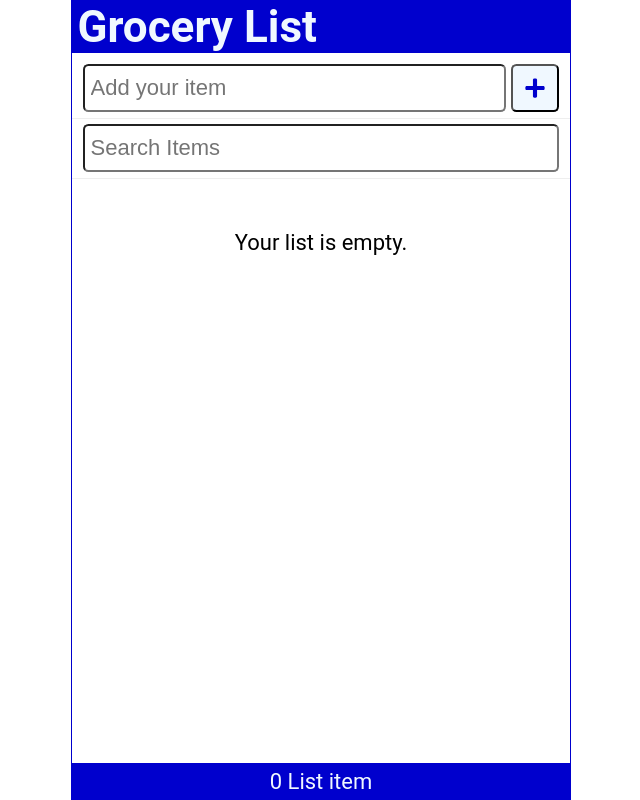
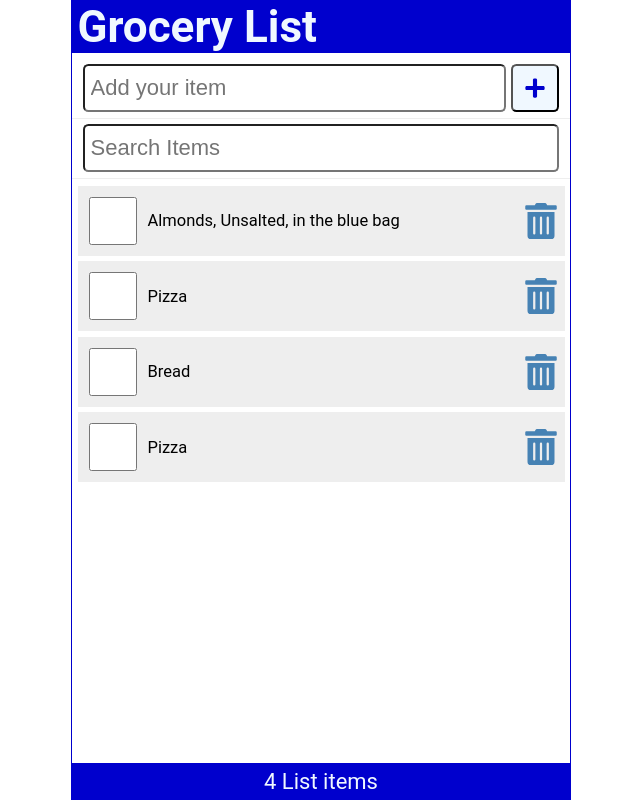
Before and after one commit to subdit/Shopping-List-react, a React (Create React App) app in the folder grocery-list/shopping-list/: page / in a window 1280 px wide. Shown: the whole page, without its empty margins (319-959 px from the left). Built offline with nearby package versions, Linux system fonts and the light colour scheme; data requests are answered from the project's data file.

Commit message:
add isLoading function and add logic if the state is loading by set timeOut to show the message

```diff
--- a/grocery-list/shopping-list/data/db.json
+++ b/grocery-list/shopping-list/data/db.json
@@ -17,7 +17,7 @@
     },
     {
       "id": 4,
-      "checked": "false",
+      "checked": false,
       "item": "Pizza"
     }
   ]
--- a/grocery-list/shopping-list/src/App.js
+++ b/grocery-list/shopping-list/src/App.js
@@ -7,15 +7,45 @@
 import { useState, useEffect } from 'react';
 
 function App() {
-  const [items, setItems] = useState(
-    JSON.parse(localStorage.getItem('shoppinglist')) || []
-  );
+  const API_URL = 'http://localhost:3500/items';
+
+  const [items, setItems] = useState([]);
+  // const [items, setItems] = useState(
+  //   JSON.parse(localStorage.getItem('shoppinglist')) || []
+  // );
   const [newItem, setNewItem] = useState('');
   const [search, setSearch] = useState('');
+  const [fetchError, setFetchError] = useState(null);
+  const [isLoading, setIsLoading] = useState(true);
 
+  // using asynch await not fetch.then inside useEffect to async and await for the API_URL to response
+  // use try {} catch(err) and (async () => await fetchItems())();
   useEffect(() => {
-    localStorage.setItem('shopping list', JSON.stringify(items));
-  }, [items]);
+    const fetchItems = async () => {
+      try {
+        const response = await fetch(API_URL);
+        if (!response.ok) throw Error('Did not receive expected data'); // set fetchError to catch the response message
+
+        const listItems = await response.json();
+        console.log(listItems);
+        setItems(listItems);
+        setFetchError(null);
+      } catch (err) {
+        // console.log(err.message);
+        setFetchError(err.message);
+      } finally {
+        setIsLoading(false);
+      }
+    };
+    // set time out for loading 2 second
+    setTimeout(() => {
+      (async () => await fetchItems())();
+    }, 2000);
+  }, []);
+
+  // useEffect(() => {
+  //   localStorage.setItem('shopping list', JSON.stringify(items));
+  // }, [items]);
 
   const addItem = item => {
     const id = items.length ? items[items.length - 1].id + 1 : 1;
@@ -52,6 +82,10 @@
         handleSubmit={handleSubmit}
       />
       <SearchItem search={search} setSearch={setSearch} />
+      <main>
+        {isLoading && <p>Loading Items...</p>}
+        {fetchError && <p style={{ color: 'red' }}>{`Error: ${fetchError}`}</p>}
+        {!fetchError && !isLoading && (
           <Content
             items={items.filter(item =>
               item.item.toLowerCase().includes(search.toLowerCase())
@@ -59,6 +93,9 @@
             handleCheck={handleCheck}
             handleDelete={handleDelete}
           />
+        )}
+      </main>
+
       <Footer length={items.length} />
     </div>
   );
--- a/grocery-list/shopping-list/src/Content.js
+++ b/grocery-list/shopping-list/src/Content.js
@@ -2,7 +2,7 @@
 
 const Content = ({ items, handleCheck, handleDelete }) => {
   return (
-    <main>
+    <>
       {items.length ? (
         <ItemList
           items={items}
@@ -12,7 +12,7 @@
       ) : (
         <p style={{ marginTop: '2rem' }}>Your list is empty.</p>
       )}
-    </main>
+    </>
   );
 };
 
```
Lines whose indentation alone changed are shown as unchanged.
